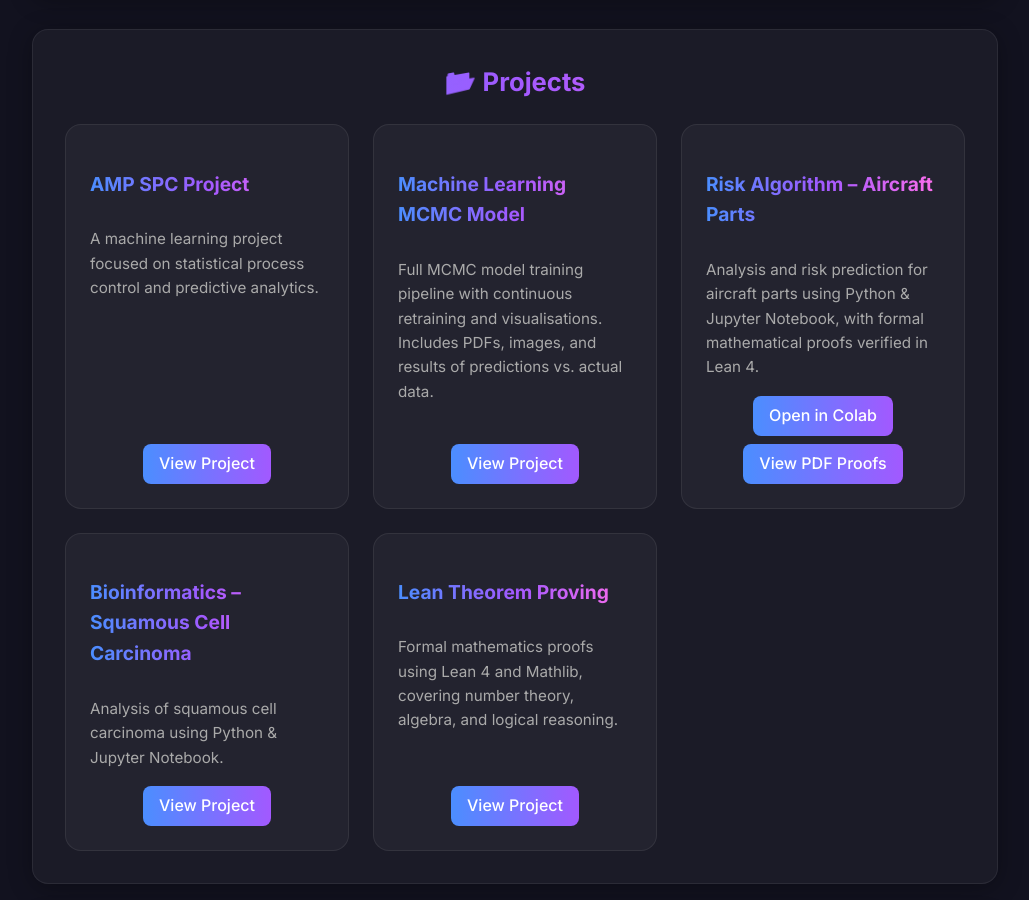
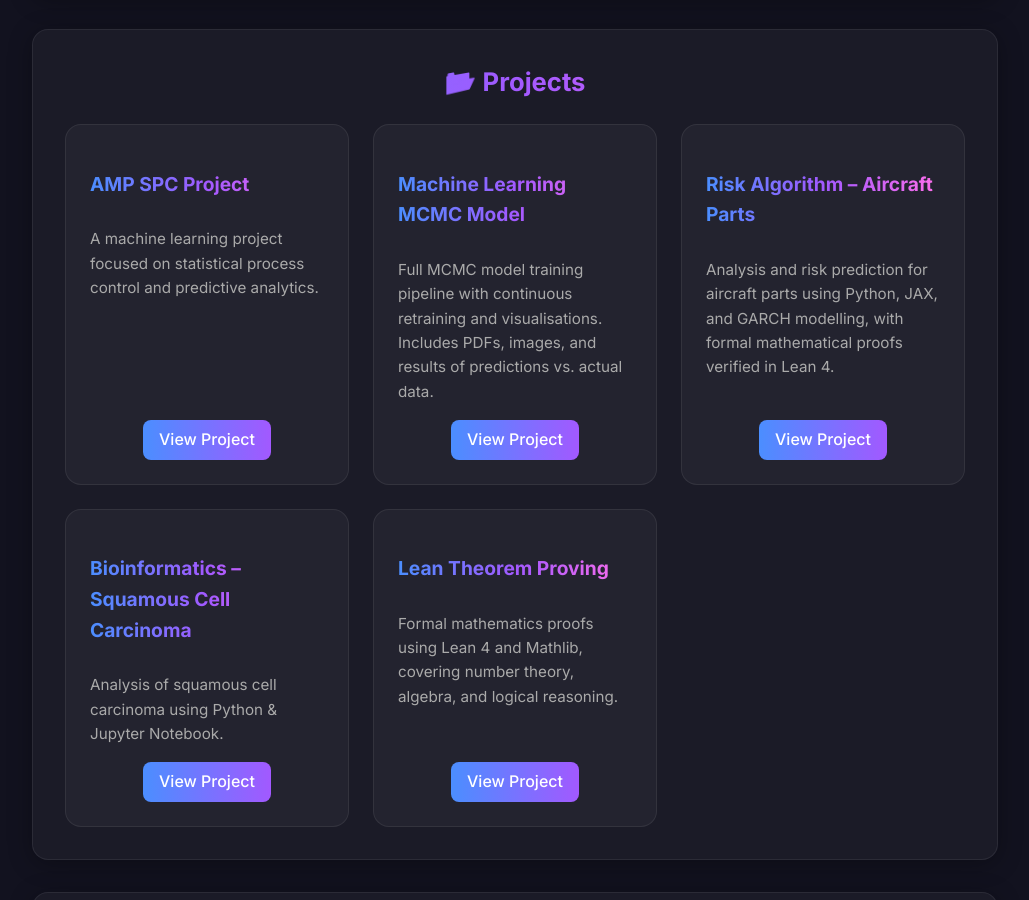
Before and after one commit to Dean-Foulds/Dean-Foulds, a Jekyll site: the page built from index.md, in a window 1280 px wide and 900 px high, scrolled down 2202 px. Shown: the whole window, without its empty margins (125-1154 px from the left). Built offline with Jekyll 4.4.1, drawn with Linux system fonts in a browser that asks for light colours.

Commit message:
Fix risk algorithm card to link to project page

```diff
--- a/index.md
+++ b/index.md
@@ -68,11 +68,8 @@
 
     <div class="project-card">
       <h3>Risk Algorithm – Aircraft Parts</h3>
-      <p>Analysis and risk prediction for aircraft parts using Python & Jupyter Notebook, with formal mathematical proofs verified in Lean 4.</p>
-      <div style="display:flex; gap:0.5rem; justify-content:center; flex-wrap:wrap;">
-        <a target="_blank" rel="noopener noreferrer" href="https://colab.research.google.com/github/Dean-Foulds/Dean-Foulds/blob/main/projects/risk_algorithms/ac_part_risk_calculation_GARCH/part_risk_algorithm_GARCH.ipynb">Open in Colab</a>
-        <a target="_blank" rel="noopener noreferrer" href="https://github.com/Dean-Foulds/lean_projects/blob/main/LeanProjects/volatility_theory/volatility_theory.pdf">View PDF Proofs</a>
-      </div>
+      <p>Analysis and risk prediction for aircraft parts using Python, JAX, and GARCH modelling, with formal mathematical proofs verified in Lean 4.</p>
+      <a target="_blank" rel="noopener noreferrer" href="projects/risk_algorithms">View Project</a>
     </div>
 
     <div class="project-card">
```
